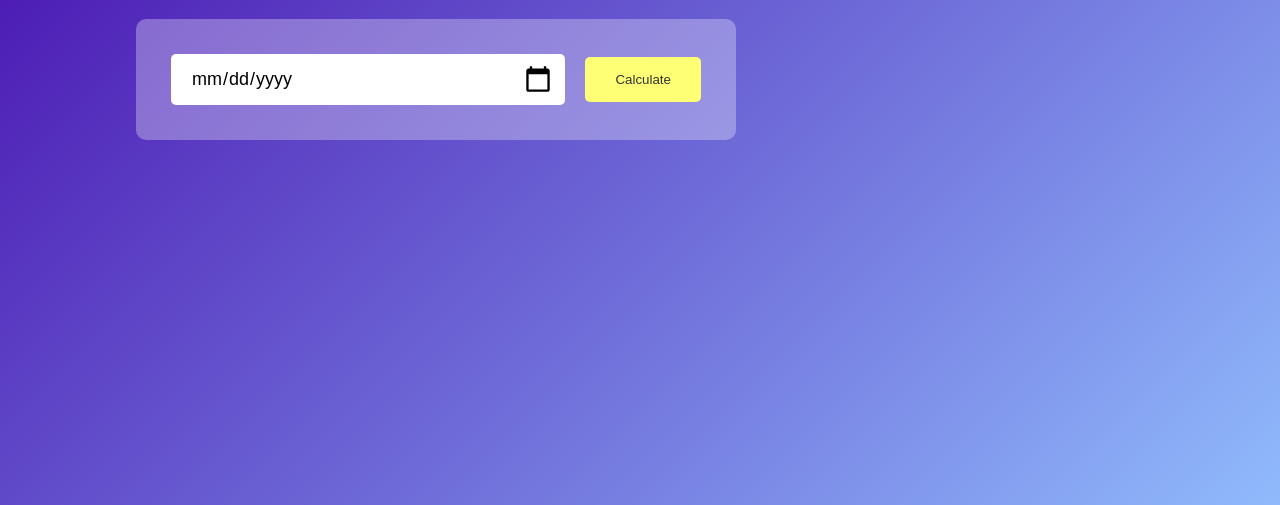
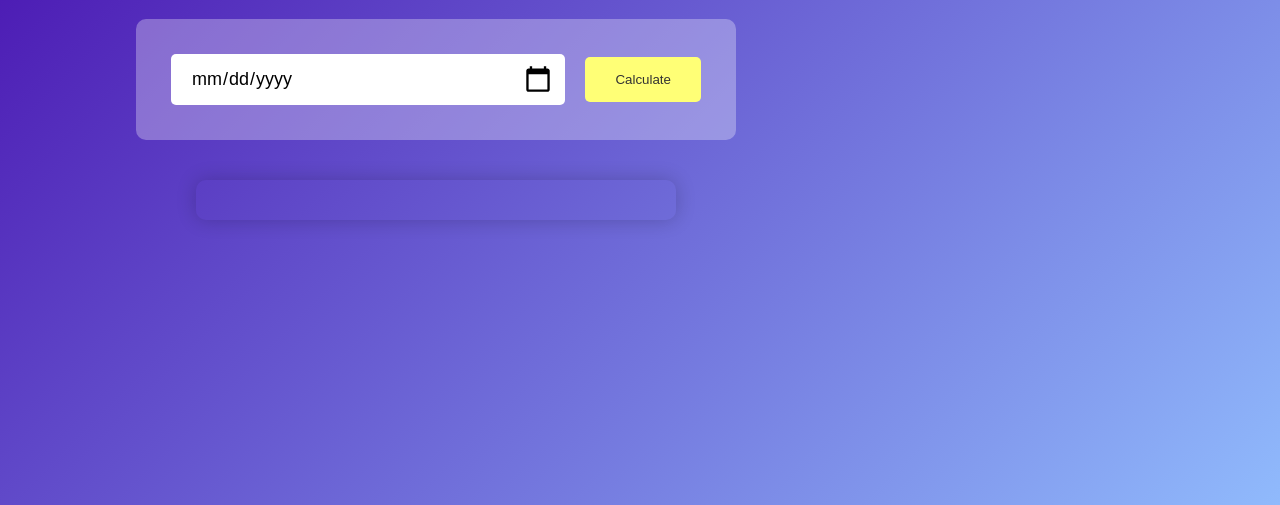
Before and after one commit to Sunidhi-Pradhan/Age_Calculator, a plain HTML site: page index.html in a window 1280 px wide. Shown: the part 295-800 px from the top of the page. Drawn offline with Linux system fonts and the light colour scheme.

Commit message:
Add result display and style for age calculation output

```diff
--- a/index.html
+++ b/index.html
@@ -16,6 +16,7 @@
                 <input type="date" id="date">
                 <button onclick="calculateAge()">Calculate</button>
             </div>
+            <p id="result"></p>
         </div>
     </div>
     <script src="index.js"></script>
--- a/index.js
+++ b/index.js
@@ -1,5 +1,6 @@
 let userInput = document.getElementById("date");
 userInput.max = new Date().toISOString().split("T")[0];
+let result = document.getElementById("result");
 
 function calculateAge() {
     let birthDate = new Date(userInput.value);
@@ -32,6 +33,7 @@ function calculateAge() {
         y3--;
     }
 
+    result.innerHTML = `you are <span>${y3}</span> years ,<span>${m3}</span> months and <span>${d3}</span> days old`
     console.log(y3,m3,d3);
 
     function getDaysInMonth(year, month) {
--- a/style.css
+++ b/style.css
@@ -72,3 +72,30 @@
     background-size: 30px;
     cursor: pointer;
 }
+#result{
+    font-size: 25px;
+    margin-top: 20px;
+    padding: 20px;
+    border-radius: 10px;
+    background: rgba(255, 255, 255, 0.3);
+    display: flex;
+    align-items: center;
+    justify-content: center;
+    flex-direction: column;
+    color: #fff;
+    font-weight: 500;
+    text-align: center;
+    position: relative;
+    margin-left: 10%;
+    margin-right: 10%;
+    margin-top: 20px;
+    margin-bottom: 20px;
+    box-shadow: 0px 0px 20px rgba(0, 0, 0, 0.2);
+    transition: all 0.3s ease;
+    background: linear-gradient(135deg, #4203a9, #90bafc);
+    background-clip: text;
+    -webkit-background-clip: text;
+}
+#result span{
+    color: #ffff76;
+}
```
